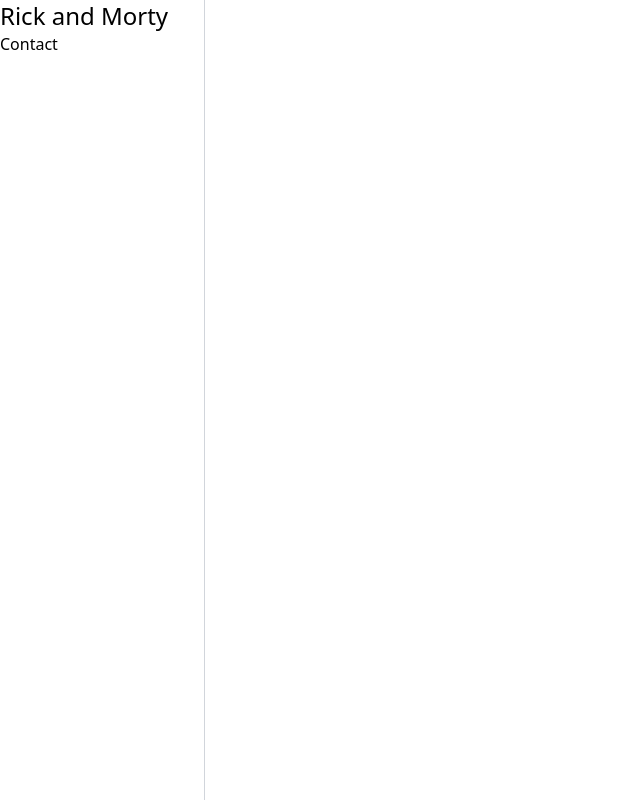
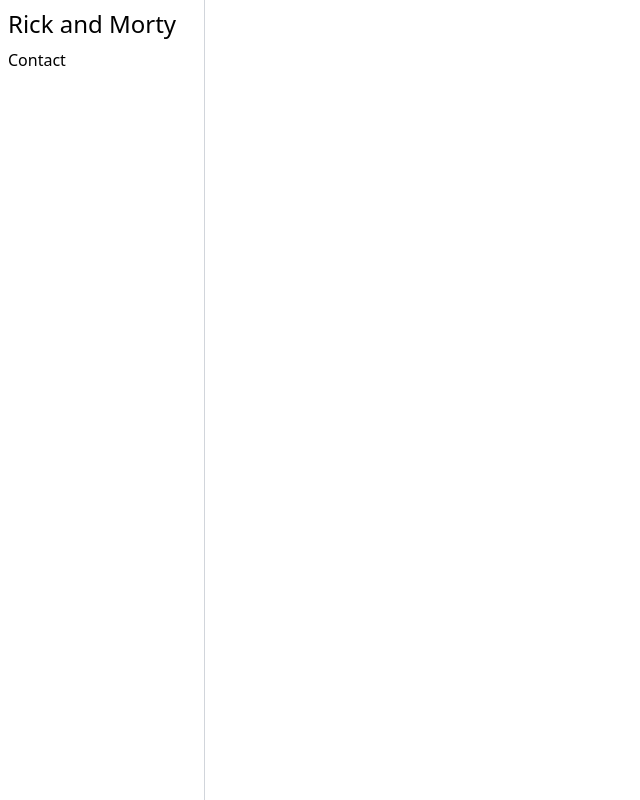
Before and after one commit to Ceall8650/RickAndMortyCharacters, a React (Create React App) app: page / in a window 1280 px wide. Shown: the whole page, without its empty margins (0-640 px from the left). Built offline with nearby package versions, Linux system fonts and the light colour scheme.

Commit message:
Update the sidebar

```diff
--- a/src/views/App.tsx
+++ b/src/views/App.tsx
@@ -5,7 +5,7 @@
 function App() {
   return (
     <div className="h-full grid grid-cols-app">
-      <SideBar className="border-r border-gray-300" />
+      <SideBar/>
       <Suspense fallback={<div>Page is Loading...</div>}>
         <Outlet />
       </Suspense>
--- a/src/views/SideBar.tsx
+++ b/src/views/SideBar.tsx
@@ -5,8 +5,8 @@
 
 function SideBar(props: Props) {
   return (
-    <div {...props}>
-      <h1 className="text-2xl">Rick and Morty</h1>
+    <div className="border-r border-gray-300 px-2 pt-2"  {...props}>
+      <h1 className="text-2xl mb-2">Rick and Morty</h1>
       <NavLink to={ROUTER_PATHNAME.CONTACT}>
         Contact
       </NavLink>
```
